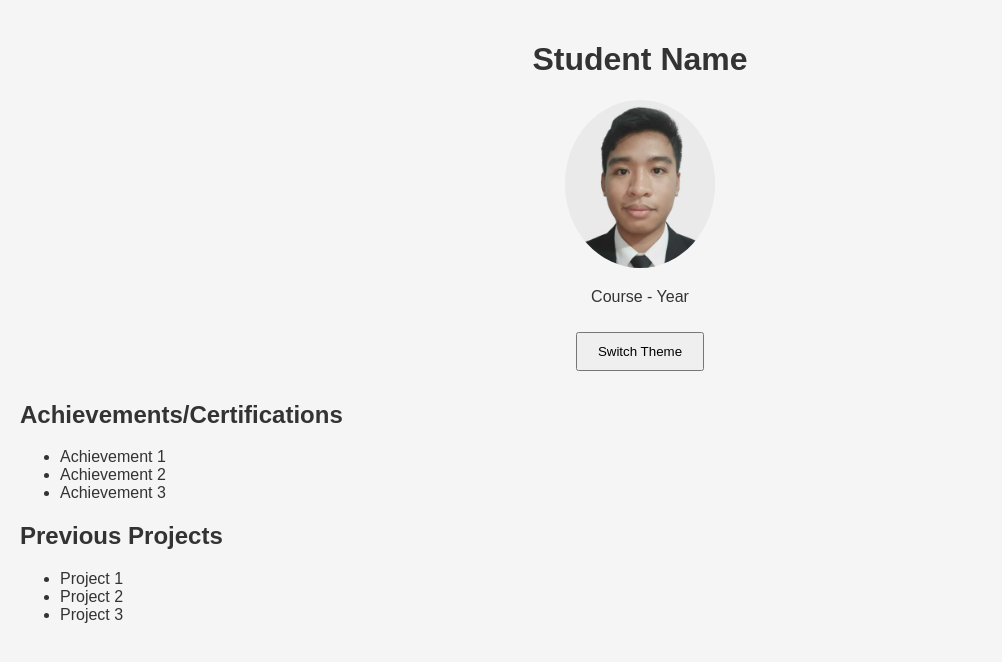
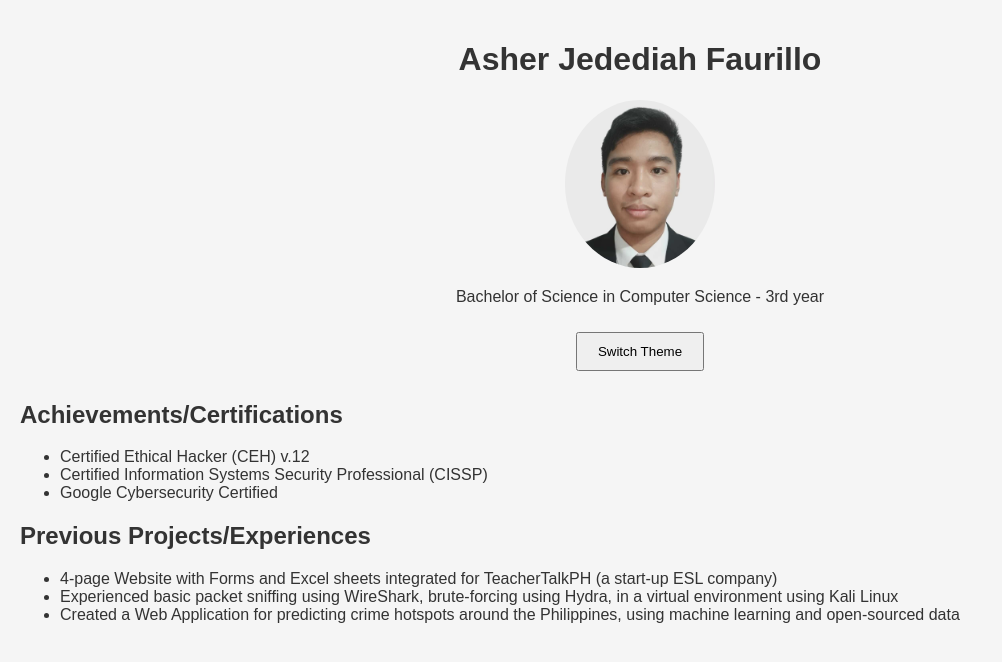
Before and after one commit to William032224/portfolio, a plain HTML site: page index.html in a window 1280 px wide. Shown: the whole page, without its empty margins (0-1002 px from the left). Drawn offline with Linux system fonts and the light colour scheme.

Commit message:
Revise personal details and achievements in index.html
Updated personal information and achievements in index.html.

```diff
--- a/index.html
+++ b/index.html
@@ -8,25 +8,25 @@
    </head>
    <body>
       <header>
-         <h1 id="name">Student Name</h1>
+         <h1 id="name">Asher Jedediah Faurillo</h1>
          <img src="profile.jpg" alt="Profile Picture" id="profile-img">
-         <p id="course-year">Course - Year</p>
+         <p id="course-year">Bachelor of Science in Computer Science - 3rd year</p>
          <button id="theme-toggle">Switch Theme</button>
       </header>
       <section id="achievements">
          <h2>Achievements/Certifications</h2>
          <ul>
-            <li>Achievement 1</li>
-            <li>Achievement 2</li>
-            <li>Achievement 3</li>
+            <li>Certified Ethical Hacker (CEH) v.12</li>
+            <li>Certified Information Systems Security Professional (CISSP)</li>
+            <li>Google Cybersecurity Certified</li>
          </ul>
       </section>
       <section id="projects">
-         <h2>Previous Projects</h2>
+         <h2>Previous Projects/Experiences</h2>
          <ul>
-            <li>Project 1</li>
-            <li>Project 2</li>
-            <li>Project 3</li>
+            <li>4-page Website with Forms and Excel sheets integrated for TeacherTalkPH (a start-up ESL company)</li>
+            <li>Experienced basic packet sniffing using WireShark, brute-forcing using Hydra, in a virtual environment using Kali Linux</li>
+            <li>Created a Web Application for predicting crime hotspots around the Philippines, using machine learning and open-sourced data</li>
          </ul>
       </section>
       <script src="script.js"></script>
```
